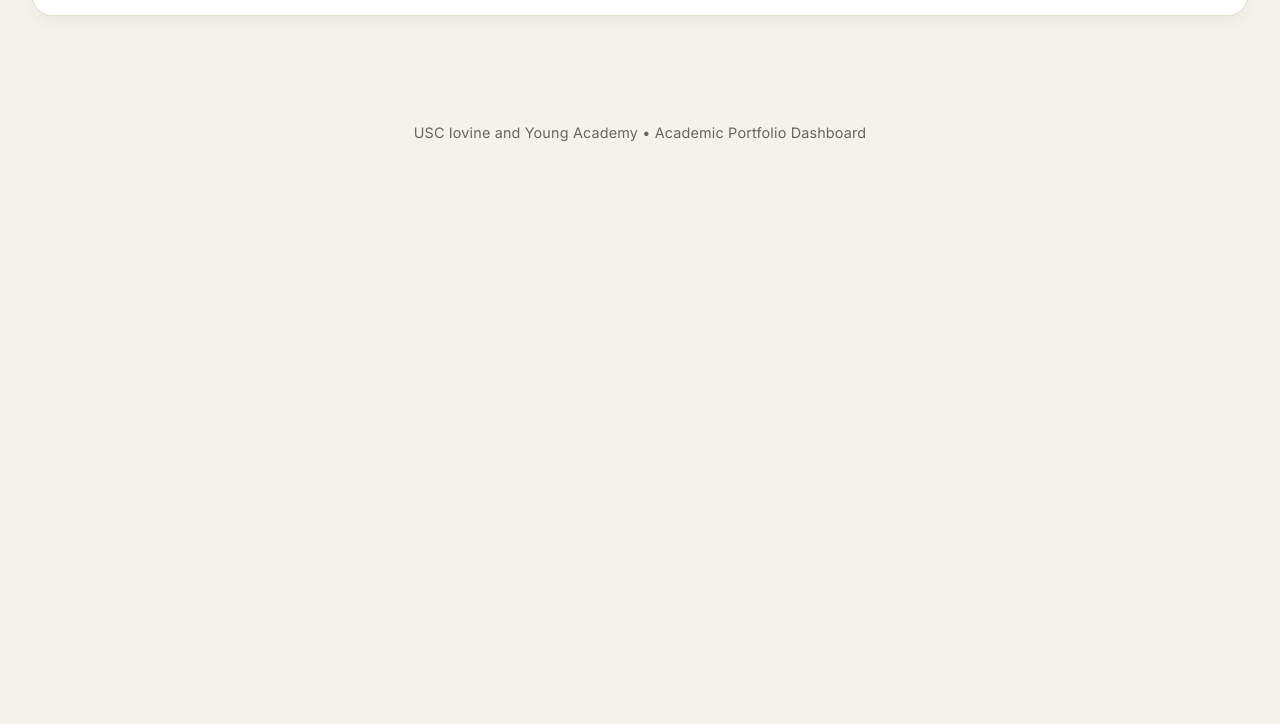
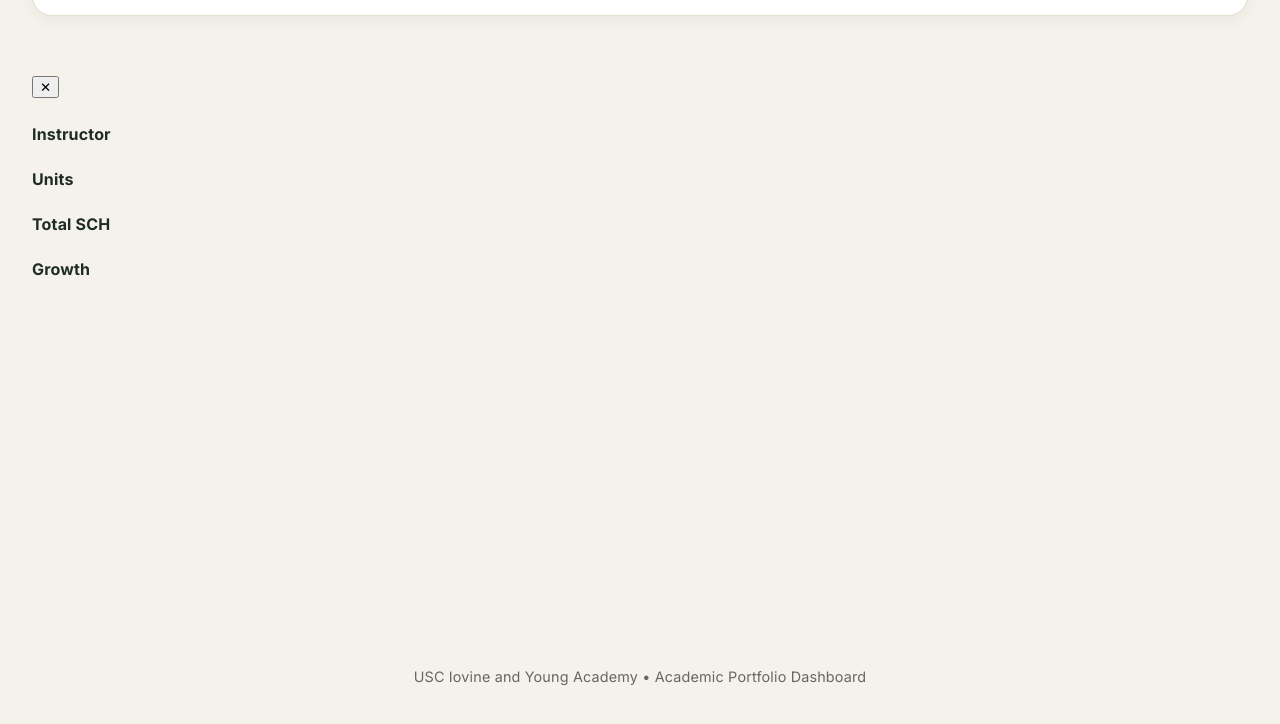
Before and after one commit to jenellisjuncaj/academicprogramdashboard, a plain HTML site: page courses.html in a window 1280 px wide. Shown: the part 8423-9147 px from the top of the page. Before the commit the page ends 8625 px from the top, so only its background shows below. Drawn offline with nearby package versions, Linux system fonts and the light colour scheme.

Commit message:
Update courses.html

```diff
--- a/courses.html
+++ b/courses.html
@@ -8,6 +8,7 @@
 <link rel="preconnect" href="https://fonts.gstatic.com" crossorigin>
 <link href="https://fonts.googleapis.com/css2?family=DM+Serif+Display&family=Inter:wght@400;500;600;700&display=swap" rel="stylesheet">
 <link rel="stylesheet" href="css/style.css">
+<script src="https://cdn.jsdelivr.net/npm/chart.js"></script>
 <style>
   .courses-toolbar {
     display: flex;
@@ -151,6 +152,36 @@
 </div>
 </section>
 </main>
+
+<div id="courseDrawer" class="course-drawer">
+  <div class="drawer-header">
+    <button id="closeDrawer">✕</button>
+    <h2 id="drawerCourse"></h2>
+    <p id="drawerTitle"></p>
+  </div>
+  <div class="drawer-body">
+    <div class="drawer-card">
+      <strong>Instructor</strong>
+      <p id="drawerInstructor"></p>
+    </div>
+    <div class="drawer-card">
+      <strong>Units</strong>
+      <p id="drawerUnits"></p>
+    </div>
+    <div class="drawer-card">
+      <strong>Total SCH</strong>
+      <p id="drawerSCH"></p>
+    </div>
+    <div class="drawer-card">
+      <strong>Growth</strong>
+      <p id="drawerGrowth"></p>
+    </div>
+    <div style="height: 260px;">
+      <canvas id="courseChart"></canvas>
+    </div>
+  </div>
+</div>
+
 <footer>
 <div class="footer-text">USC Iovine and Young Academy • Academic Portfolio Dashboard</div>
 </footer>
```
